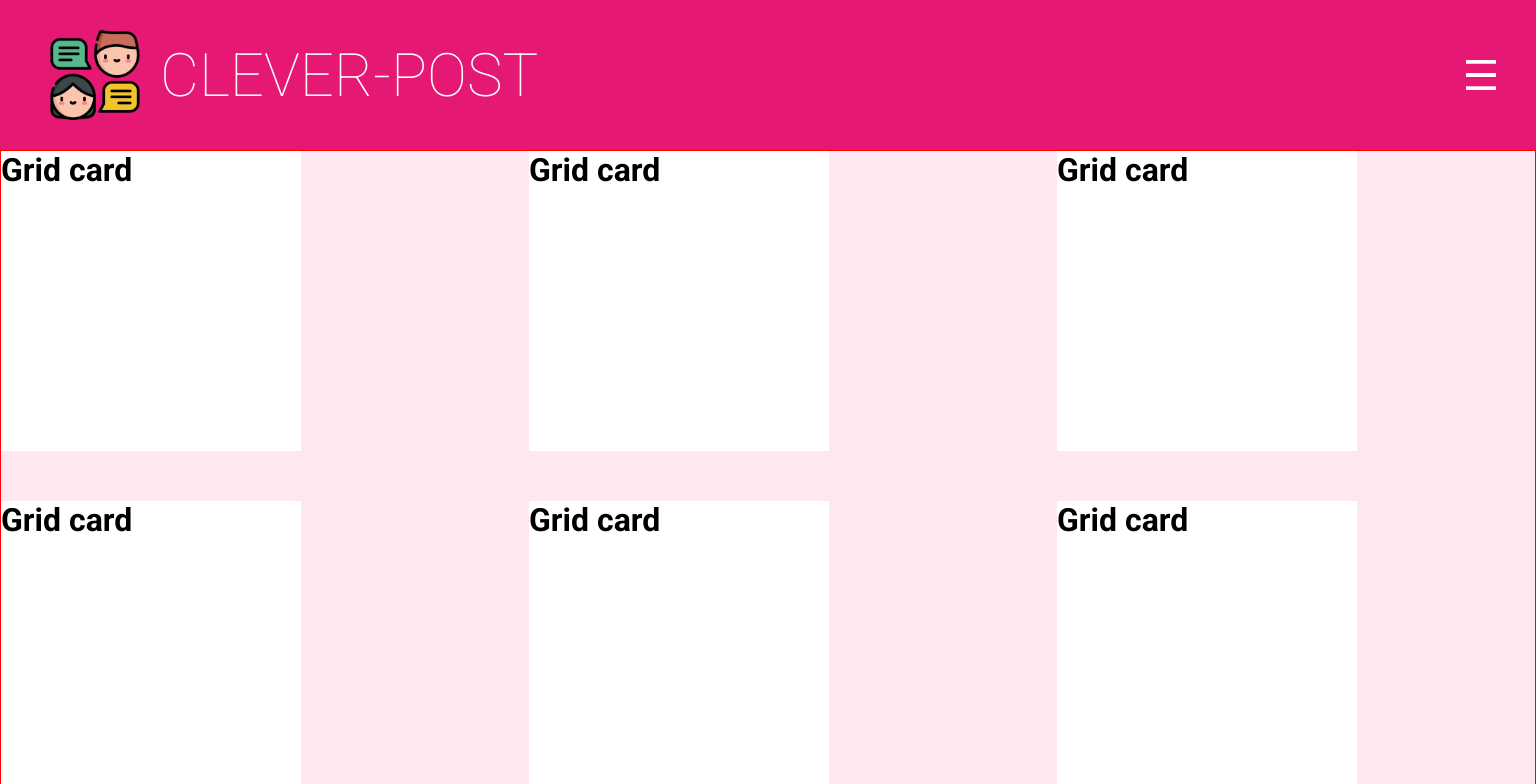
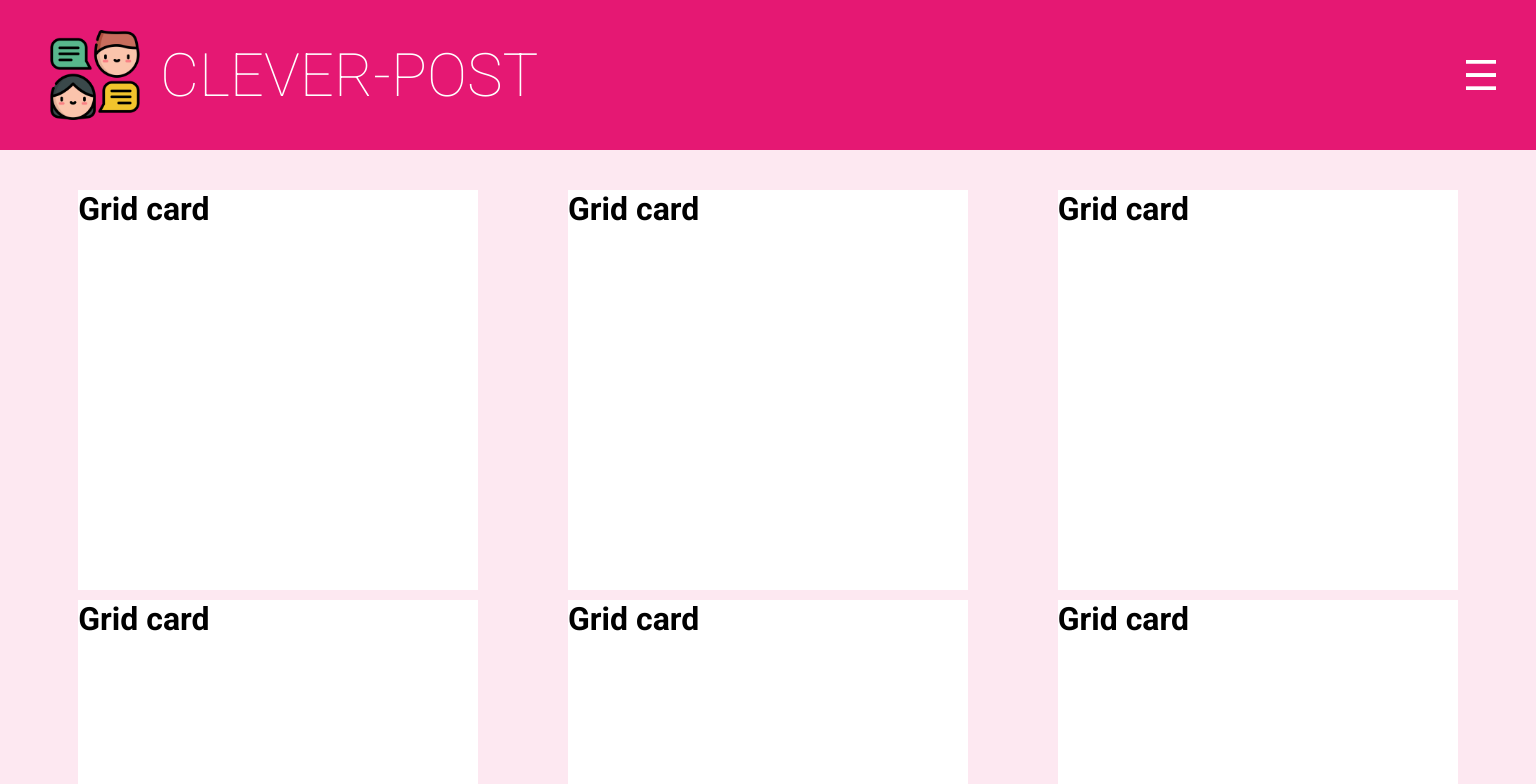
Before and after one commit to belenjn/clever-post, a React (Vite) app: page / in a window 1536 px wide. Shown: the top 784 px of the page. Built offline with nearby package versions, Linux system fonts and the light colour scheme.

Commit message:
First grid's style created

```diff
--- a/src/components/Grid.tsx
+++ b/src/components/Grid.tsx
@@ -1,19 +1,22 @@
-import { GridCard } from "./GridCard"
+import { GridCard } from "./GridCard";
 
 export const Grid = () => {
   return (
     <div className="grid">
-      <GridCard/>
-      <GridCard/>
-      <GridCard/>
-      <GridCard/>
-      <GridCard/>
-      <GridCard/>
-      <GridCard/>
-      <GridCard/>
-      <GridCard/>
-      <GridCard/>
-      <GridCard/>
+      <div className="grid__container">
+        <GridCard />
+        <GridCard />
+        <GridCard />
+        <GridCard />
+        <GridCard />
+        <GridCard />
+        <GridCard />
+        <GridCard />
+        <GridCard />
+        <GridCard />
+        <GridCard />
+        <GridCard />
+      </div>
     </div>
-  )
-}
+  );
+};
--- a/src/styles/App.css
+++ b/src/styles/App.css
@@ -6,6 +6,7 @@ html,
   margin: 0;
   padding: 0;
   font-family: "Roboto", sans-serif;
+  overflow-x: hidden;
 }
 
 body {
@@ -352,17 +353,36 @@ body {
   }
   .grid {
     background-color: #fde8f1;
-    border: 1px solid red;
+    display: -webkit-box;
+    display: -ms-flexbox;
+    display: flex;
+    -webkit-box-pack: center;
+        -ms-flex-pack: center;
+            justify-content: center;
+  }
+  .grid .grid__container {
+    background-color: #fde8f1;
     display: -ms-grid;
     display: grid;
-    gap: 50px;
     -ms-grid-columns: (1fr)[3];
         grid-template-columns: repeat(3, 1fr);
+    -webkit-box-pack: center;
+        -ms-flex-pack: center;
+            justify-content: center;
+    gap: 10px;
+    margin-top: 40px;
+    margin-bottom: 40px;
+    width: 95%;
   }
   .grid__card {
+    display: -webkit-box;
+    display: -ms-flexbox;
+    display: flex;
+    justify-self: center;
     background-color: #ffffff;
-    height: 300px;
-    width: 300px;
+    text-align: center;
+    height: 400px;
+    width: 400px;
   }
 }
 /*# sourceMappingURL=App.css.map */
--- a/src/styles/App.scss
+++ b/src/styles/App.scss
@@ -37,6 +37,7 @@ html,
   margin: 0;
   padding: 0;
   font-family: "Roboto", sans-serif;
+  overflow-x: hidden;
 }
 
 body {
@@ -334,15 +335,27 @@ body {
 
   .grid {
     background-color: map-get($colors, "secondary");
-    border: 1px solid red;
-    display: grid;
-    gap: 50px;
-    grid-template-columns: repeat(3, 1fr);
+    display: flex;
+    justify-content: center;
+
+    .grid__container {
+      background-color: map-get($colors, "secondary");
+      display: grid;
+      grid-template-columns: repeat(3, 1fr);
+      justify-content: center;
+      gap: 10px;
+      margin-top: 40px;
+      margin-bottom: 40px;
+      width: 95%;
+    }
   }
 
   .grid__card {
+    display: flex;
+    justify-self: center;
     background-color: map-get($colors, "white");
-    height: 300px;
-    width: 300px;
+    text-align: center;
+    height: 400px;
+    width: 400px;
   }
 }
```
Also changed, not shown: 1 other file (tests, documents, lock files or other folders).
